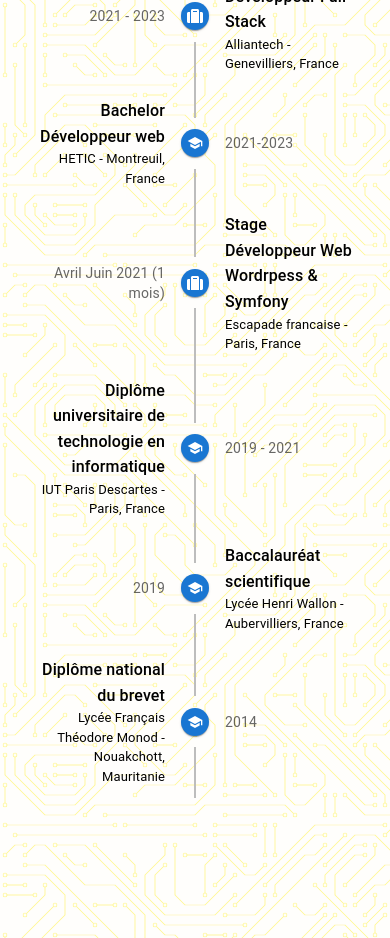
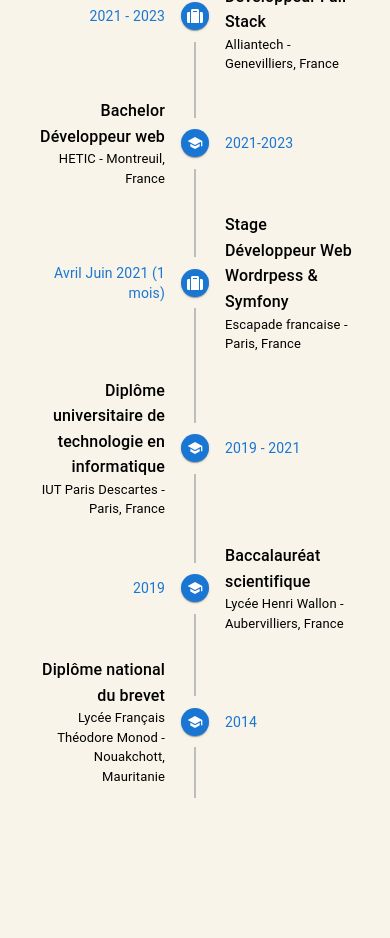
Before and after one commit to Mouhamadou-Soumare/portfolio, a React (Create React App) app: page / in a window 390 px wide. Shown: the part 4220-5158 px from the top of the page. Built offline with nearby package versions, Linux system fonts and the light colour scheme.

Commit message:
responsive v1

```diff
--- a/src/components/darkMode/darkmode.css
+++ b/src/components/darkMode/darkmode.css
@@ -1,6 +1,6 @@
 #darkMode {
-  background: transparent;
-  background-size: 30px 30px;
+    background: transparent;
+    background-size: 30px 30px;
     height: 45px;
     width: 20px;
     filter: grayscale(100%);
--- a/src/components/experience/experience.css
+++ b/src/components/experience/experience.css
@@ -115,6 +115,7 @@
 
     .experience__details img{
         animation: none;
+        height: min-content;
     }
 
 }
--- a/src/components/header/header.css
+++ b/src/components/header/header.css
@@ -88,7 +88,7 @@ header{
 
     .me{
         height: auto;
-        left: calc(50% - 9rem);
+        left: calc(50% - 10rem);
         width: inherit;
     }
 
--- a/src/components/portfolio/Portfolio.jsx
+++ b/src/components/portfolio/Portfolio.jsx
@@ -22,7 +22,7 @@ const Portfolio = () => {
         <TimelineOppositeContent
           sx={{ m: 'auto 0' }}
           variant="body2"
-          color="text.secondary"
+          color="#1976d2"
         >
                     2021 - 2023
 
@@ -45,7 +45,7 @@ const Portfolio = () => {
         <TimelineOppositeContent
           sx={{ m: 'auto 0' }}
           variant="body2"
-          color="text.secondary"
+          color="#1976d2"
         >
                     2021-2023
         </TimelineOppositeContent>
@@ -68,7 +68,7 @@ const Portfolio = () => {
           sx={{ m: 'auto 0' }}
           align="right"
           variant="body2"
-          color="text.secondary"
+          color="#1976d2"
         >
         Avril Juin 2021 (1 mois)
 
@@ -91,7 +91,7 @@ const Portfolio = () => {
         <TimelineOppositeContent
           sx={{ m: 'auto 0' }}
           variant="body2"
-          color="text.secondary"
+          color="#1976d2"
         >
           2019 - 2021
         </TimelineOppositeContent>
@@ -113,7 +113,7 @@ const Portfolio = () => {
       <TimelineOppositeContent
           sx={{ m: 'auto 0' }}
           variant="body2"
-          color="text.secondary"
+          color="#1976d2"
         >
           2019
         </TimelineOppositeContent>
@@ -135,7 +135,7 @@ const Portfolio = () => {
       <TimelineOppositeContent
           sx={{ m: 'auto 0' }}
           variant="body2"
-          color="text.secondary"
+          color="#1976d2"
         >
           2014
         </TimelineOppositeContent>
--- a/src/index.css
+++ b/src/index.css
@@ -36,16 +36,6 @@ html{
   display: none;
 }
 
-body{
-  font-family: "Poppins",sans-serif;
-  background: var(--color-bg);
-  color: var(--color-white);
-  line-height: 1.7;
-  background-image: url(../src/assets/brick-wall-dark.png);
-  overflow-x: hidden;
-  background-blend-mode: soft-light;
-}
-
 #root{
   max-width: 1260px;
   margin: 0 auto;
@@ -63,6 +53,17 @@ body.light{
   color: black;
   background-blend-mode: hard-light;
 }
+
+body{
+  font-family: "Poppins",sans-serif;
+  background: var(--color-bg);
+  color: var(--color-white);
+  line-height: 1.7;
+  background-image: url(../src/assets/brick-wall-dark.png);
+  overflow-x: hidden;
+  background-blend-mode: soft-light;
+}
+
 
 .light .header__container{
   background-image: url(/src/assets/WorldMap.svg);
@@ -185,6 +186,10 @@ img{
     background-image: none;
   }
 
+  body.light{
+    background-image: none;
+  }
+
 }
 
 
```
